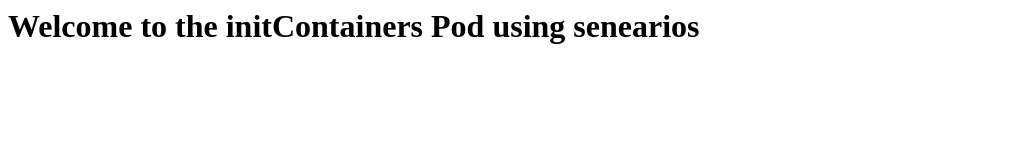
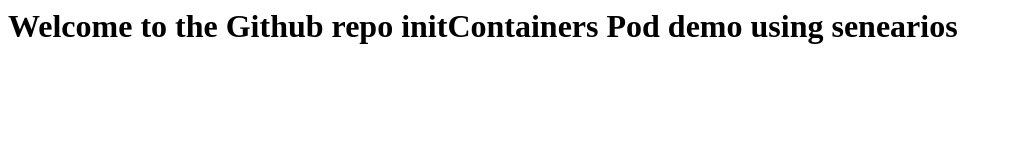
Before and after one commit to patrickaws6/initContainer_demo, a plain HTML site: page index.html in a window 1280 px wide. Shown: the whole page, without its empty margins (0-1010 px from the left). Drawn offline with Linux system fonts and the light colour scheme.

Commit message:
Update index.html

```diff
--- a/index.html
+++ b/index.html
@@ -1 +1 @@
-<h1> Welcome to the initContainers Pod using senearios </h1>
+<h1> Welcome to the Github repo initContainers Pod demo using senearios </h1>
```
